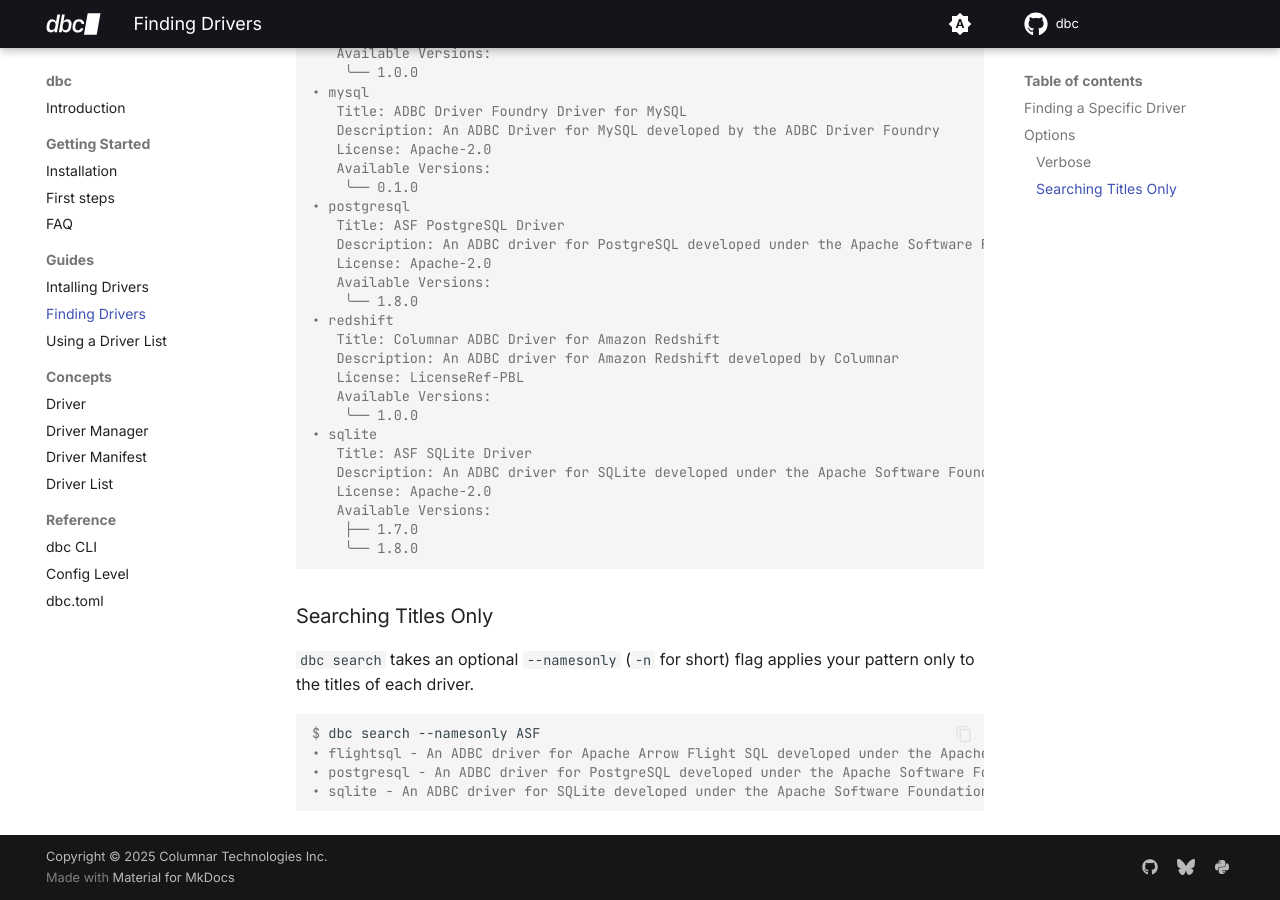
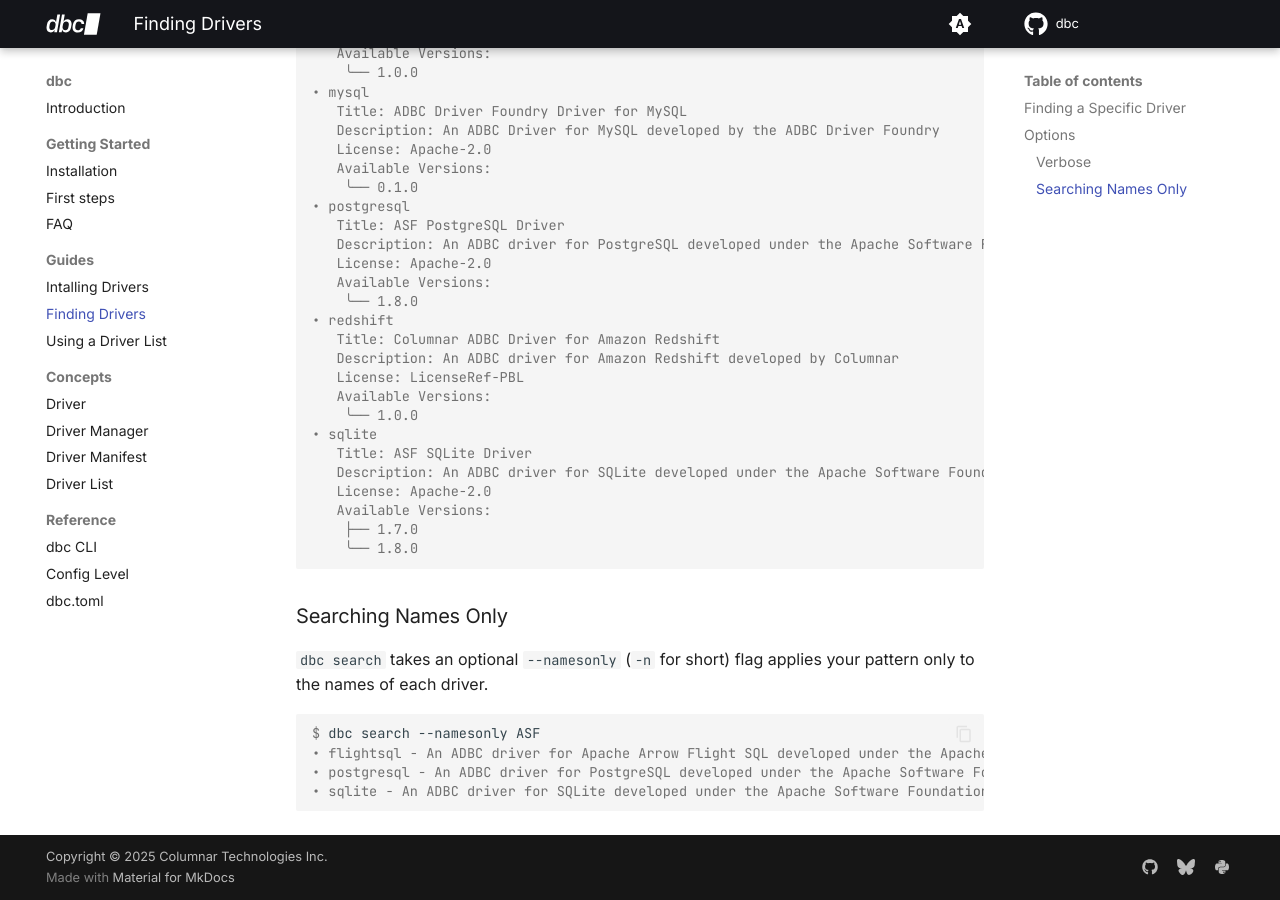
Before and after one commit to columnar-tech/dbc, an MkDocs documentation site: the page built from docs/guides/finding_drivers.md, in a window 1280 px wide and 900 px high, scrolled down 1423 px. Built offline with MkDocs 1.6.1 and Material for MkDocs 9.7.7, drawn with Linux system fonts in a browser that asks for light colours; plug-ins that fetch from the network failed and are left out; comment, search, counter and statistics services are not loaded.

Commit message:
docs: update reference to namesonly in finding_drivers.md (#79)
Closes #31
Follow-on to #67
Ref #58

````diff
--- a/docs/guides/finding_drivers.md
+++ b/docs/guides/finding_drivers.md
@@ -104,9 +104,9 @@
     ╰── 1.8.0
 ```
 
-### Searching Titles Only
+### Searching Names Only
 
-`dbc search` takes an optional `--namesonly` (`-n` for short) flag applies your pattern only to the titles of each driver.
+`dbc search` takes an optional `--namesonly` (`-n` for short) flag applies your pattern only to the names of each driver.
 
 ```console
 $ dbc search --namesonly ASF
````
